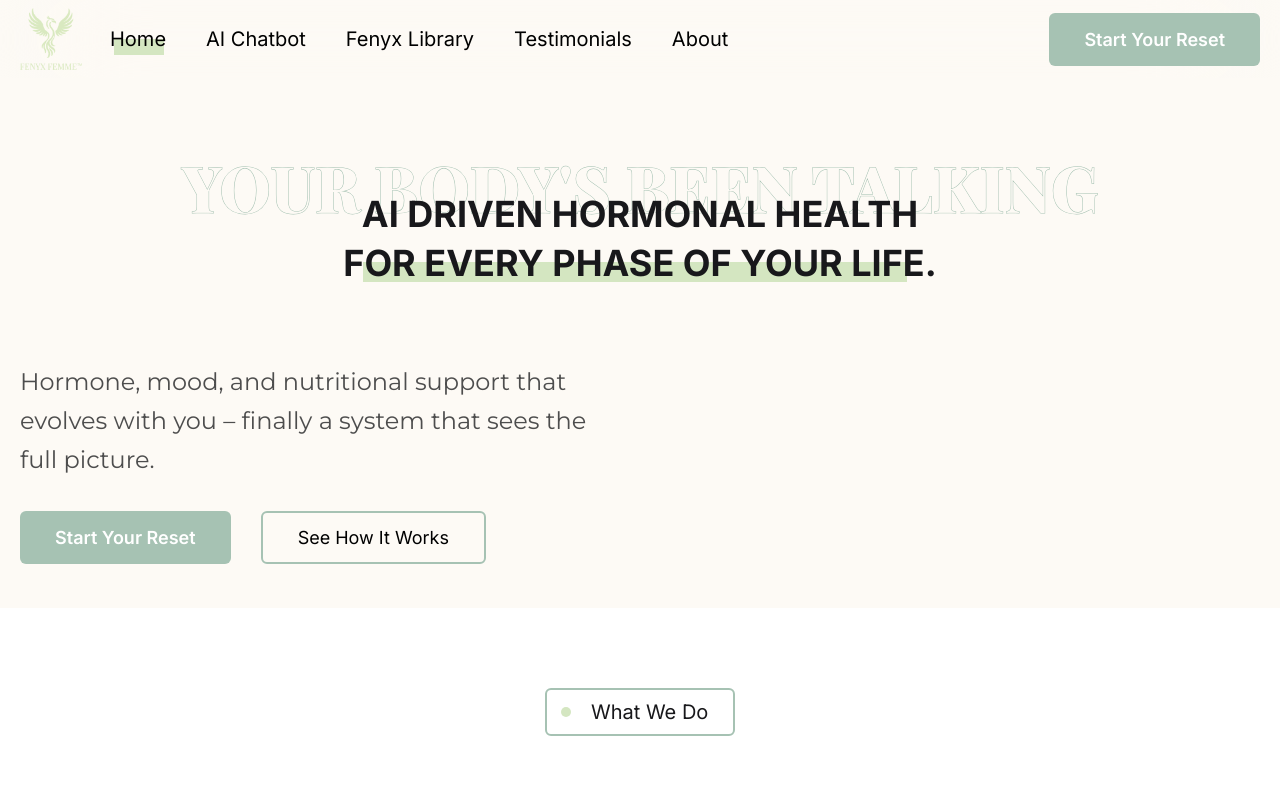
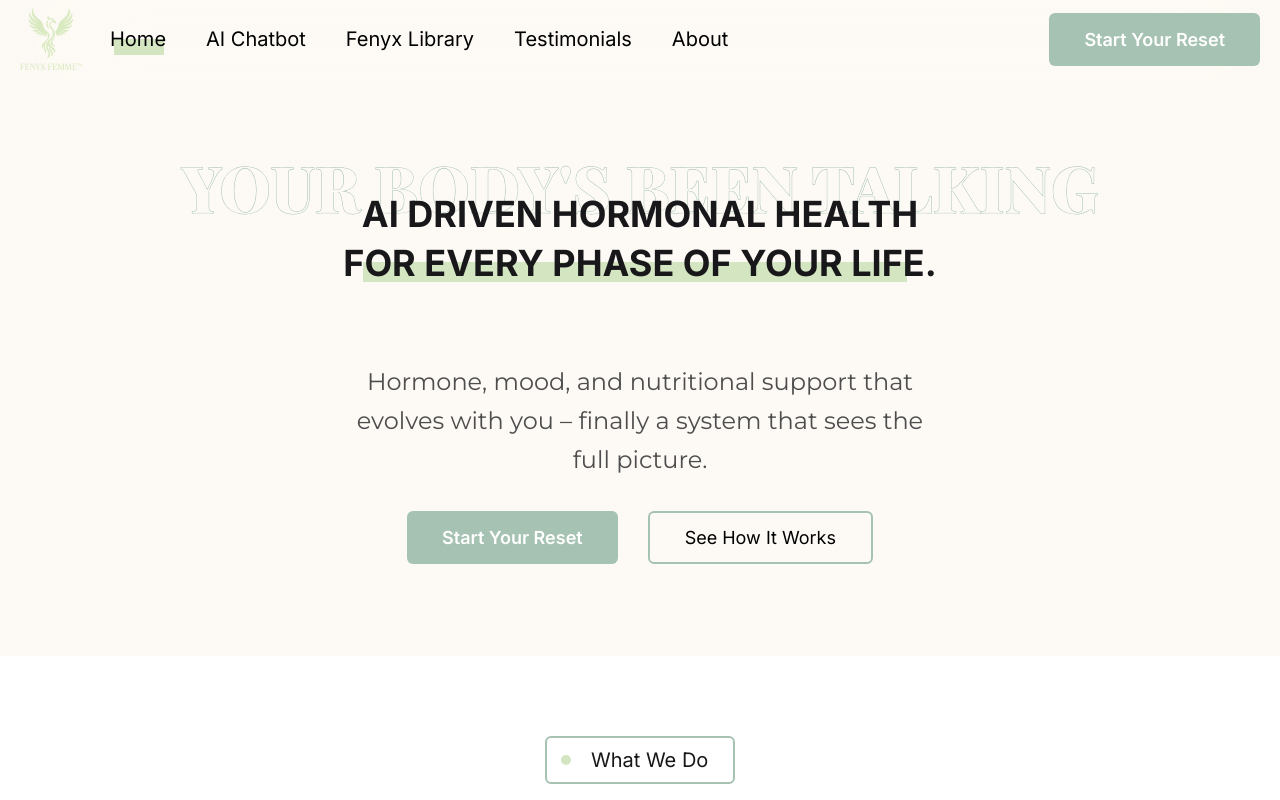
Before and after one commit to FaisalHasanEmon/female-healthcare, a React (Vite) app in the folder front-end/: page / in a window 1280 px wide. Shown: the top 800 px of the page. Built offline with nearby package versions, Linux system fonts and the light colour scheme; a web font is replaced by a local one.

Commit message:
Carosoul part responsiveness updated

```diff
--- a/front-end/src/components/homePageComponents/Banner.jsx
+++ b/front-end/src/components/homePageComponents/Banner.jsx
@@ -60,7 +60,7 @@ const Banner = () => {
               </span>
             </h2>
             {/* Paragraph */}
-            <p className="top-6 sm:mt-12 font-montserrat text-[#4D4D4D] text-base sm:text-lg md:text-2xl leading-relaxed text-center lg:text-left">
+            <p className="top-6 sm:mt-12 font-montserrat text-[#4D4D4D] text-base sm:text-lg md:text-2xl leading-relaxed text-center ">
               Hormone, mood, and nutritional support that{" "}
               <br className="hidden md:block" />
               evolves with you – finally a system that sees the{" "}
@@ -68,7 +68,7 @@ const Banner = () => {
               full picture.
             </p>
             {/* Buttons */}
-            <div className="mt-8 flex justify-center items-center lg:justify-start lg:items-start gap-2 sm:gap-[30px]">
+            <div className="mt-8 flex justify-center items-center  gap-1 sm:gap-[30px] sm:mb-12">
               <PrimaryButton text="Start Your Reset" />
               <SecondaryButton text="See How It Works" />
             </div>
--- a/front-end/src/components/homePageComponents/MyCarousel.jsx
+++ b/front-end/src/components/homePageComponents/MyCarousel.jsx
@@ -60,9 +60,9 @@ const MyCarousel = ({ data, reverse = false, from = "none" }) => {
           {(reverse ? [...data].reverse() : data).map((item) => (
             <div
               key={item?.content_id}
-              className="w-[350px]  md:w-[470px] p-5  mx-auto rounded-2xl flex flex-col md:flex-row   justify-center items-center gap-2.5 bg-gradient-to-l from-brandPrimary to-brandSecondary "
+              className="w-[350px]  lg:w-[470px] p-5  mx-auto rounded-2xl flex flex-col lg:flex-row   justify-center items-center gap-2.5 bg-gradient-to-l from-brandPrimary to-brandSecondary "
             >
-              <figure className="md:w-5/12 flex justify-center items-center  overflow-hidden ">
+              <figure className="lg:w-5/12 flex justify-center items-center  overflow-hidden ">
                 <img
                   src={item?.card_image}
                   className="rounded-lg cursor-pointer"
@@ -70,7 +70,7 @@ const MyCarousel = ({ data, reverse = false, from = "none" }) => {
                   onClick={() => handleCardClick(item?.modal_image)}
                 />
               </figure>
-              <div className="md:w-7/12 h-40">
+              <div className="lg:w-7/12 h-40">
                 <h3 className="text-[12px] font-medium text-black">
                   {item?.title}
                 </h3>
```
